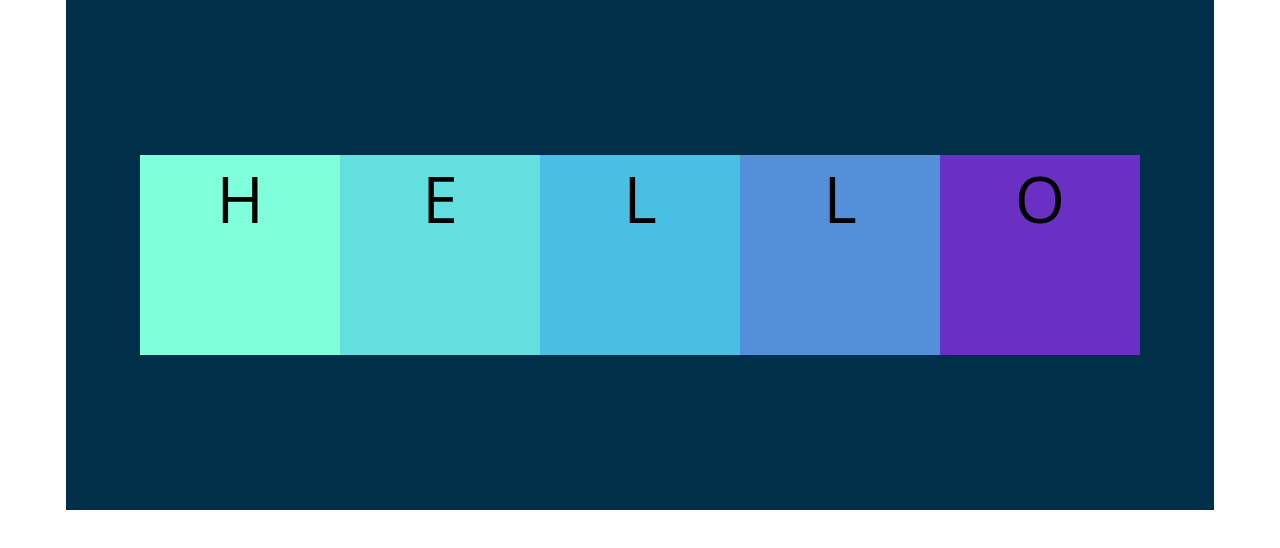
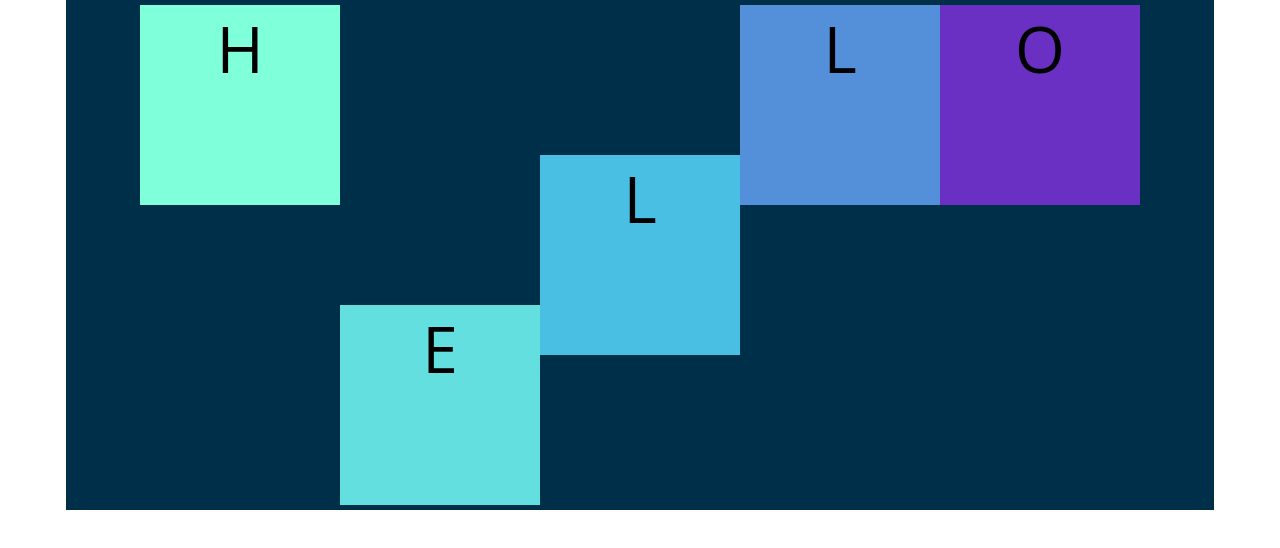
Before and after one commit to luisc8487/responsive-css-and-flexbox, a plain HTML site: page Flexbox/index.html in a window 1280 px wide. Shown: the part 86-634 px from the top of the page. Drawn offline with Linux system fonts and the light colour scheme.

Commit message:
added algin-self

```diff
--- a/Flexbox/style.css
+++ b/Flexbox/style.css
@@ -11,7 +11,7 @@ h1 {
   justify-content: center;
   align-items: flex-end;
   flex-wrap: wrap;
-  align-content: center;
+  align-items: flex-start;
 
   /* align-items: flex-start; */
   /* align-items: center; */
@@ -43,3 +43,10 @@ h1 {
   height: 200px;
   font-size: 4em;
 }
+
+div:nth-of-type(3){
+    align-self: center;
+}
+div:nth-of-type(2){
+    align-self: flex-end;
+}
```
